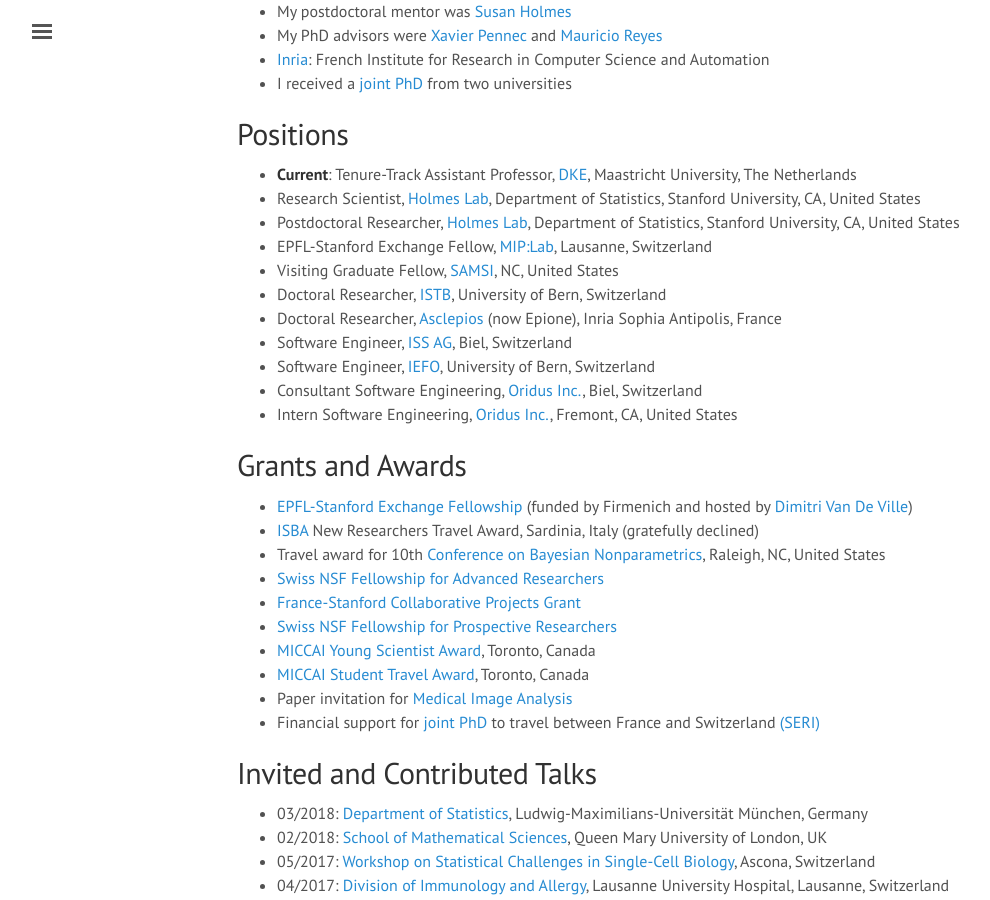
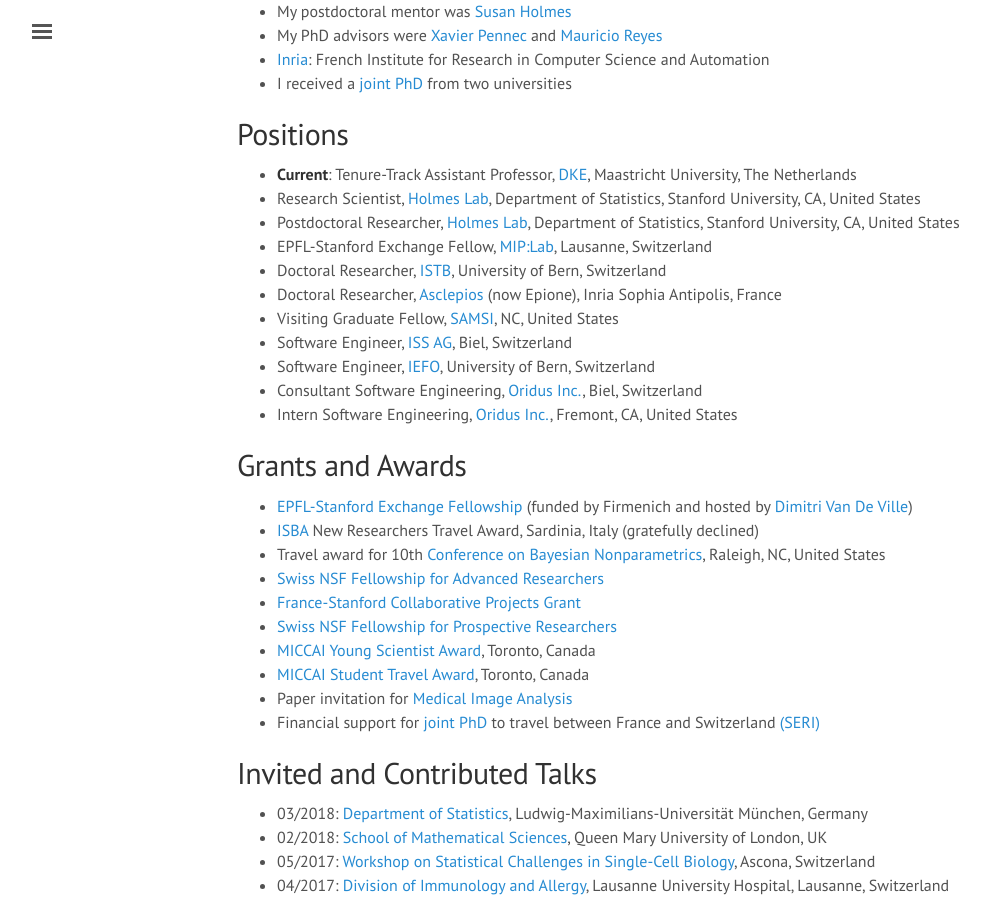
Before and after one commit to ChristofSeiler/ChristofSeiler.github.io, a Jekyll site: the page built from about.md, in a window 1280 px wide and 900 px high, scrolled down 470 px. Shown: the whole window, without its empty margins (3-993 px from the left). Built offline with Jekyll 4.4.1, drawn with Linux system fonts in a browser that asks for light colours.

Commit message:
switch order

```diff
--- a/about.md
+++ b/about.md
@@ -23,9 +23,9 @@
 * Research Scientist, [Holmes Lab](http://statweb.stanford.edu/~susan/lab_index.html), Department of Statistics, Stanford University, CA, United States
 * Postdoctoral Researcher, [Holmes Lab](http://statweb.stanford.edu/~susan/lab_index.html), Department of Statistics, Stanford University, CA, United States
 * EPFL-Stanford Exchange Fellow, [MIP:Lab](https://miplab.epfl.ch/), Lausanne, Switzerland
-* Visiting Graduate Fellow, [SAMSI](https://www.samsi.info/), NC, United States
 * Doctoral Researcher, [ISTB](http://www.istb.unibe.ch/index_eng.html), University of Bern, Switzerland
 * Doctoral Researcher, [Asclepios](https://team.inria.fr/epione/en/) (now Epione), Inria Sophia Antipolis, France
+* Visiting Graduate Fellow, [SAMSI](https://www.samsi.info/), NC, United States
 * Software Engineer, [ISS AG](http://www.iss-ag.ch/en), Biel, Switzerland
 * Software Engineer, [IEFO](http://www.swissrdl.unibe.ch/about_us/history/index_eng.html), University of Bern, Switzerland
 * Consultant Software Engineering, [Oridus Inc.](https://www.bloomberg.com/research/stocks/private/snapshot.asp?privcapid=524394), Biel, Switzerland
```
